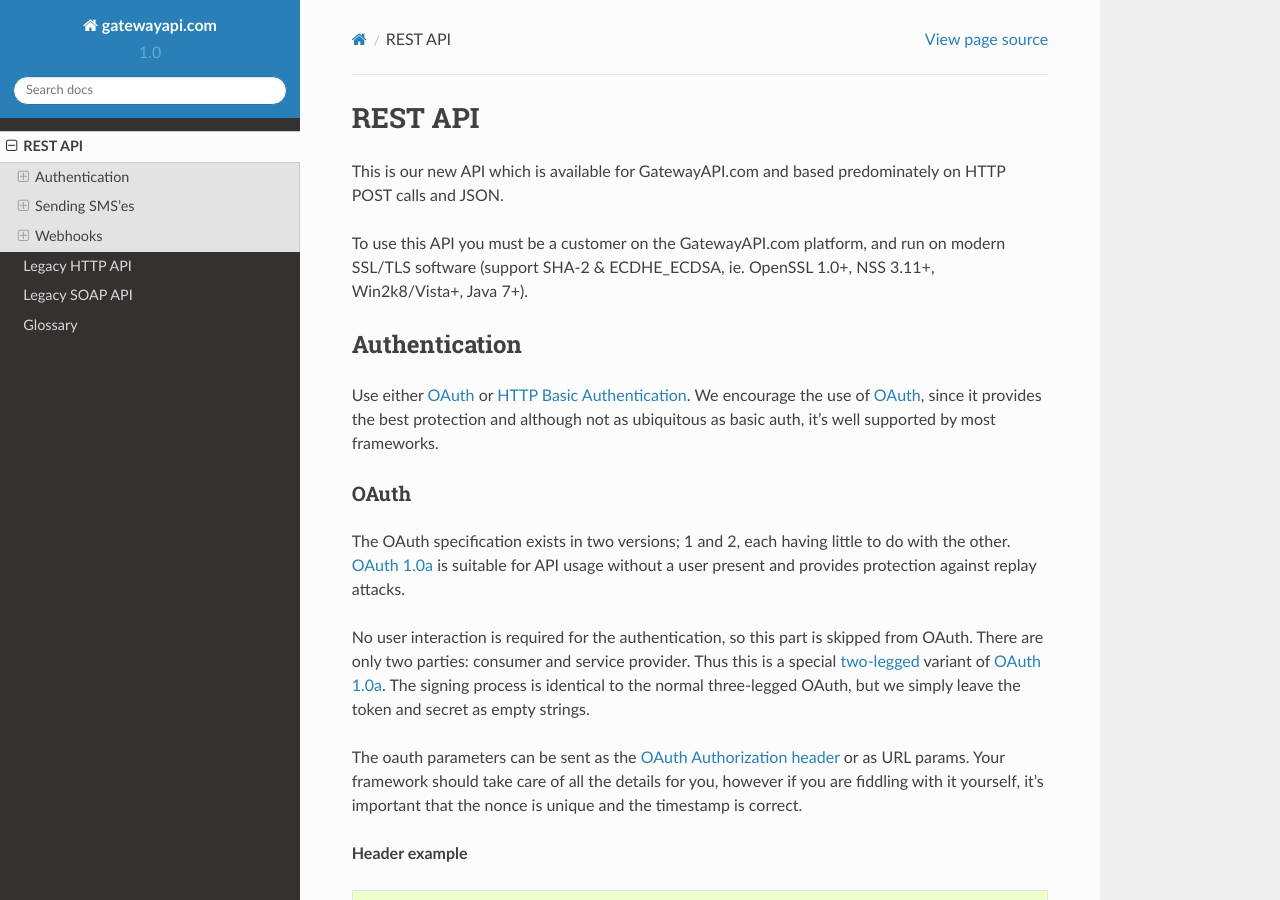
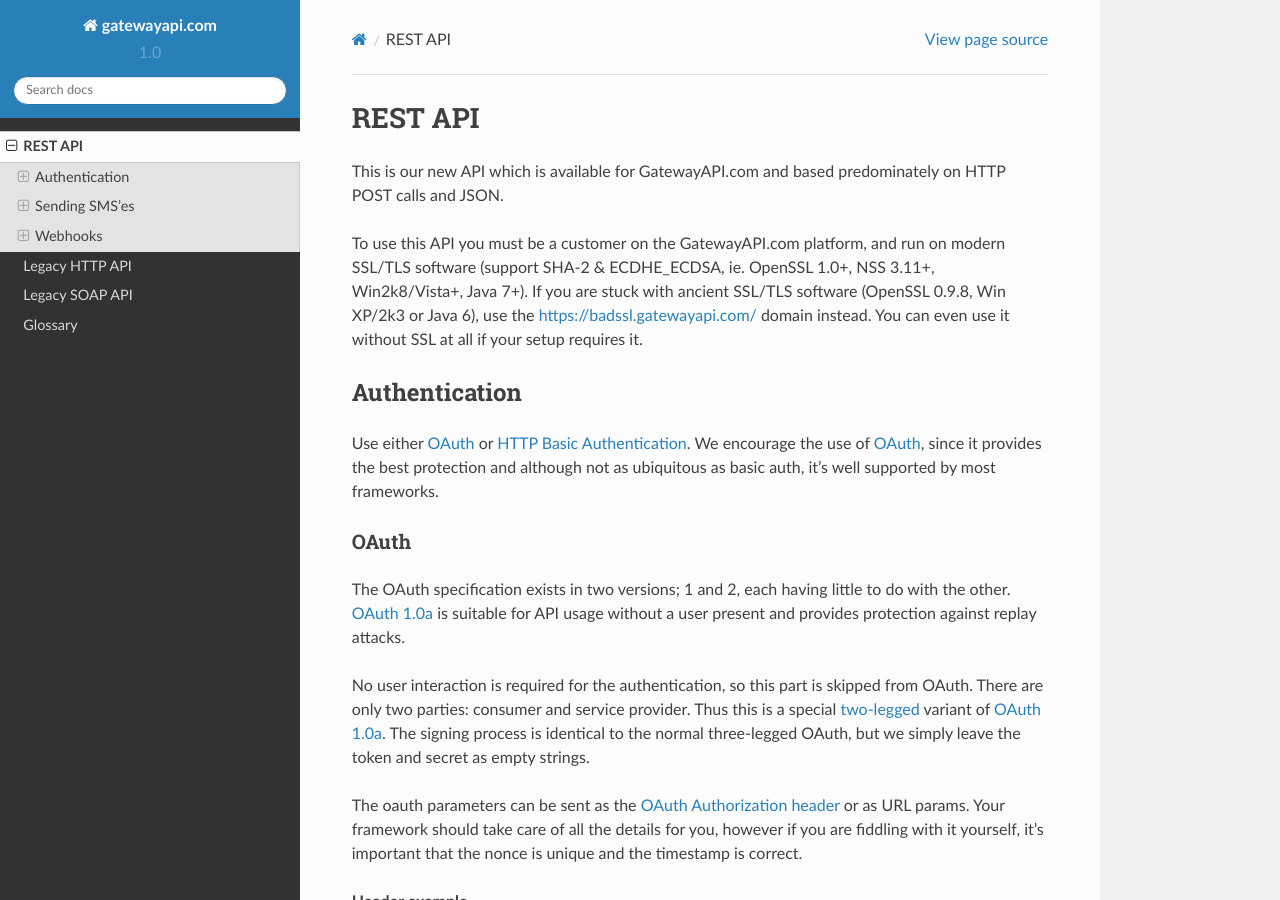
Before and after one commit to onlinecity/gatewayapi-docs, a Sphinx documentation site: the page built from docs/rest.rst, in a window 1280 px wide and 900 px high. Built offline with Sphinx 7.4.7 and the Read the Docs theme 2.0.0, drawn with Linux system fonts in a browser that asks for light colours.

Commit message:
Add reference to badssl.gatewayapi.com
badssl.gatewayapi.com is compatible all the way back to SSLv3
(XP/Java6), although badssl.gatewayapi.com uses good ciphers for new
clients, we discourage the use of this fallback domain, since it's only
required for platforms that no longer gets regular security updates.

```diff
--- a/docs/rest.rst
+++ b/docs/rest.rst
@@ -8,6 +8,9 @@
 To use this API you must be a customer on the GatewayAPI.com platform, and run
 on modern SSL/TLS software (support SHA-2 & ECDHE_ECDSA, ie. OpenSSL 1.0+,
 NSS 3.11+, Win2k8/Vista+, Java 7+).
+If you are stuck with ancient SSL/TLS software (OpenSSL 0.9.8, Win XP/2k3 or
+Java 6), use the https://badssl.gatewayapi.com/ domain instead.
+You can even use it without SSL at all if your setup requires it.
 
 Authentication
 --------------
```
Also changed, not shown: 1 other file.
